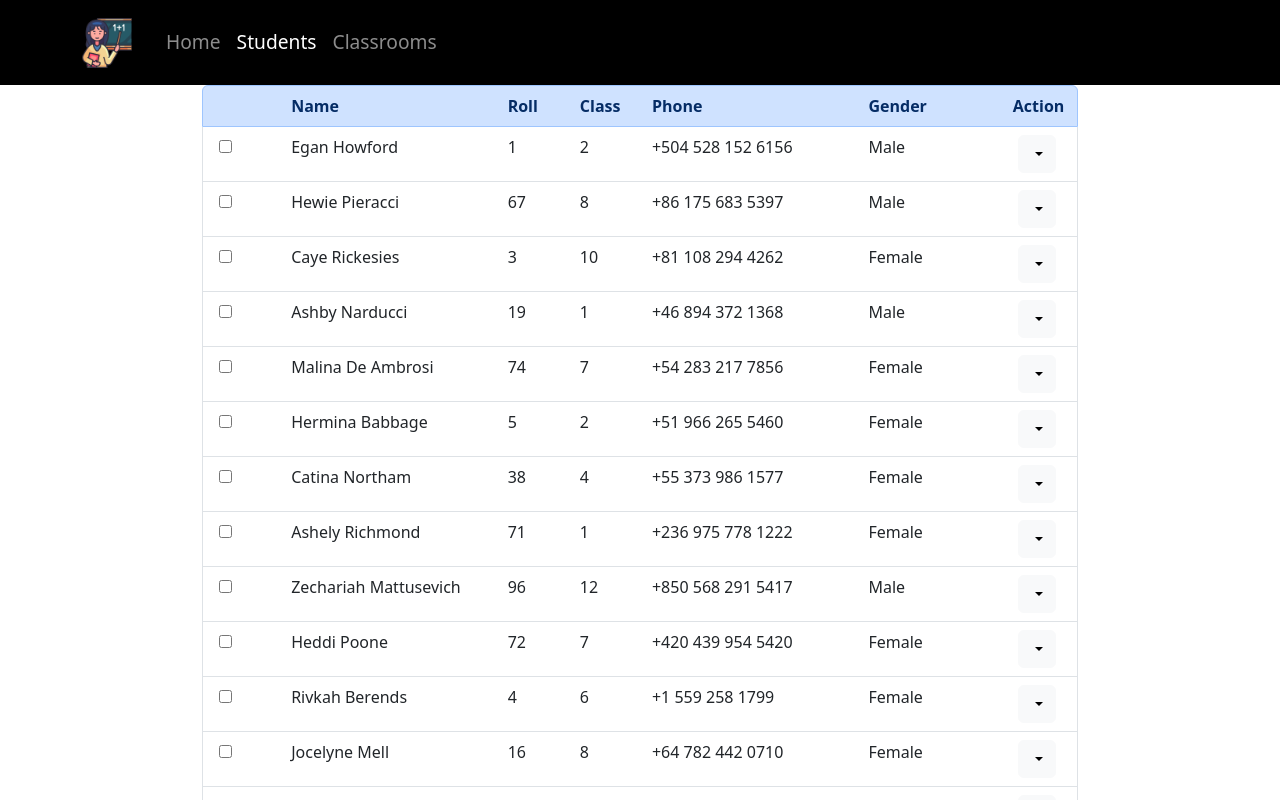
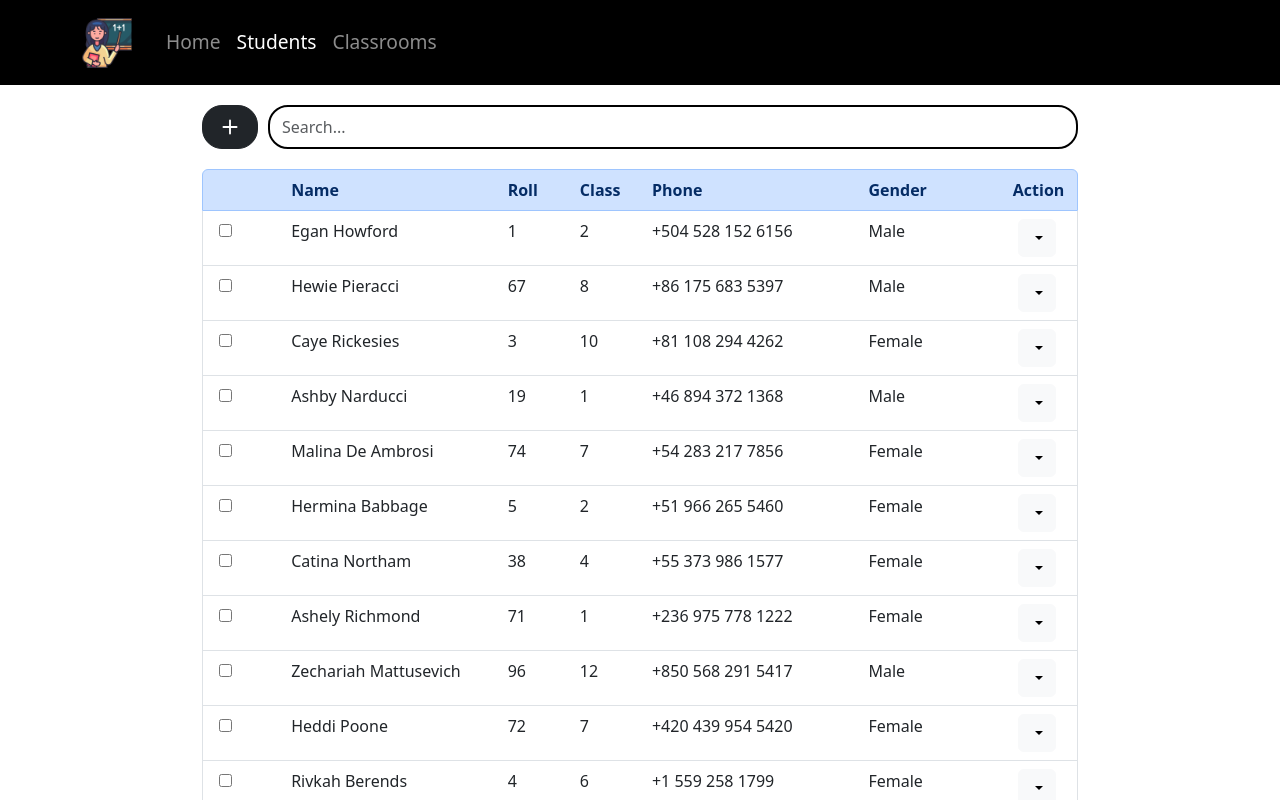
Before and after one commit to smtareqaziz007/Teach-and-Craft, a React (Create React App) app: page /students in a window 1280 px wide. Shown: the top 800 px of the page. Built offline with nearby package versions, Linux system fonts and the light colour scheme.

Commit message:
Search Bar added

```diff
--- a/src/pages/Students.js
+++ b/src/pages/Students.js
@@ -4,6 +4,10 @@ import Container from "react-bootstrap/Container";
 import ListGroup from "react-bootstrap/ListGroup";
 import ListHeader from "../components/ListHeader";
 import ListItem from "../components/ListItem";
+import Button from "react-bootstrap/Button";
+import InputGroup from "react-bootstrap/InputGroup";
+import FormControl from "react-bootstrap/FormControl";
+import { BsPlus } from "react-icons/bs";
 
 const Students = () => {
   const [studentData, setStudentData] = useState(data);
@@ -19,6 +23,25 @@ const Students = () => {
   };
 
   return (
+    <>
+      <Container
+        style={{ maxWidth: "900px", marginBottom: "20px", marginTop: "20px" }}
+      >
+        <InputGroup>
+          <Button variant="dark" style={{ borderRadius: 20 }}>
+            <BsPlus size={30} />
+          </Button>
+          <FormControl
+            placeholder="Search..."
+            style={{
+              marginLeft: "10px",
+              borderWidth: "2px",
+              borderColor: "black",
+              borderRadius: 20,
+            }}
+          />
+        </InputGroup>
+      </Container>
       <Container style={{ maxWidth: "900px" }}>
         <ListGroup>
           <ListHeader />
@@ -32,6 +55,7 @@ const Students = () => {
           ))}
         </ListGroup>
       </Container>
+    </>
   );
 };
 
```
Lines whose indentation alone changed are shown as unchanged.
